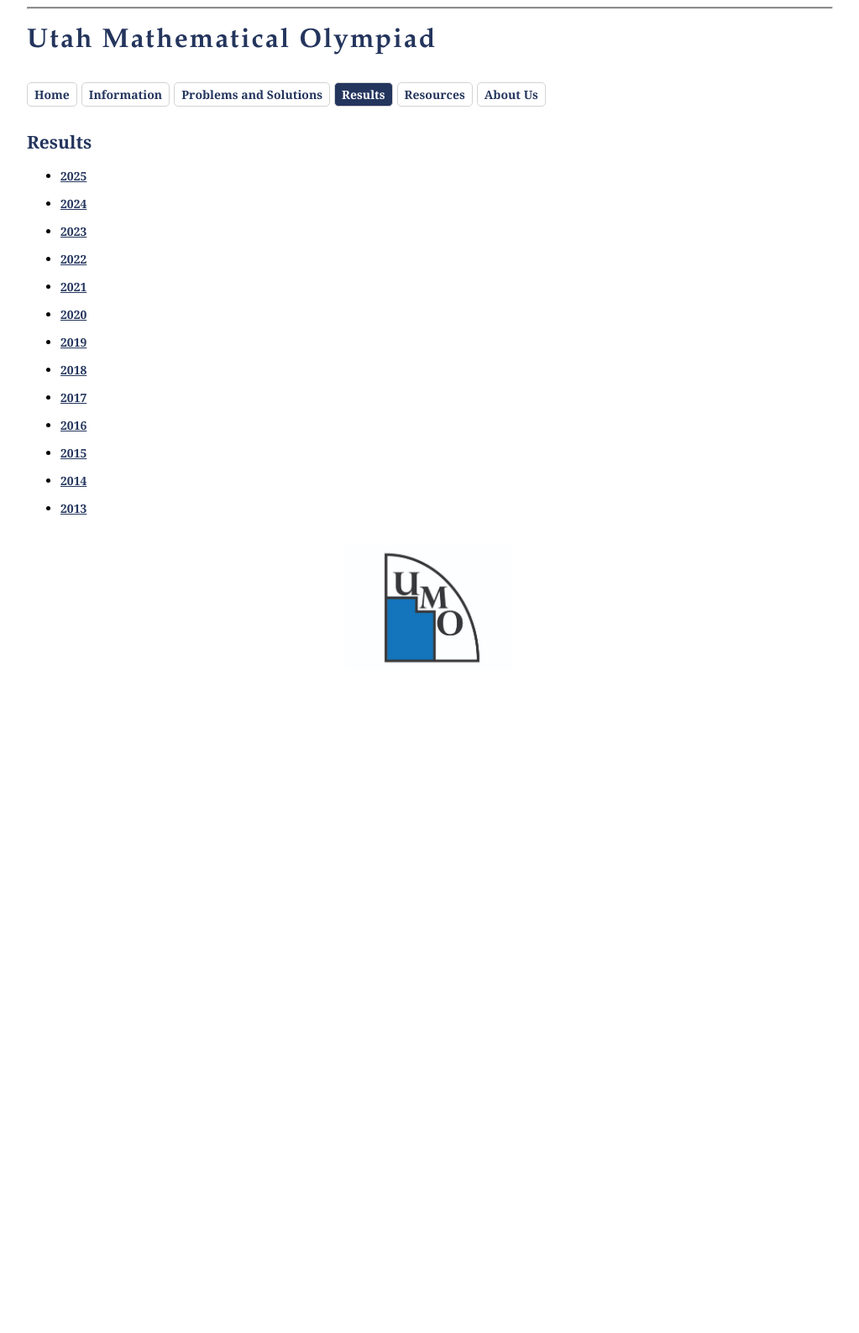
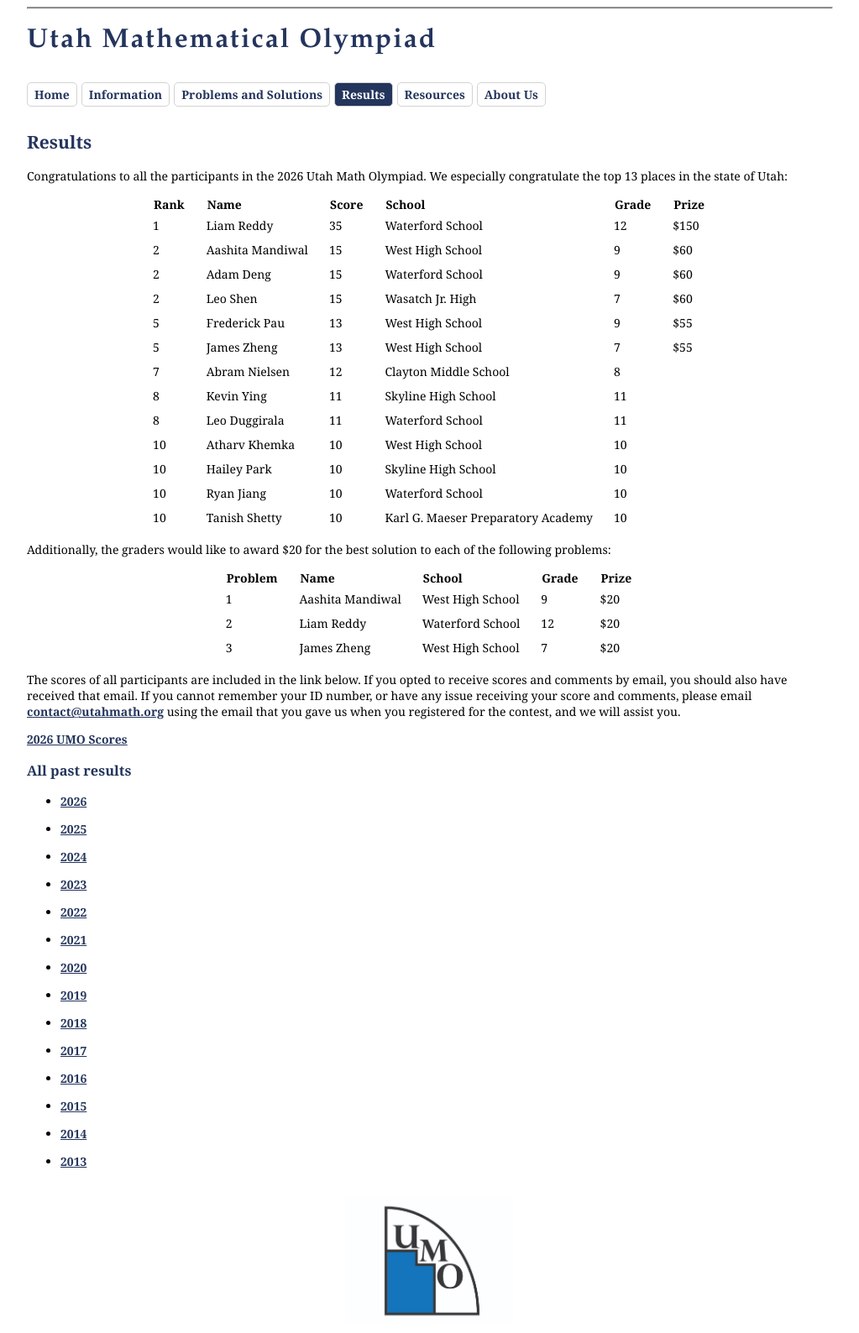
Before and after one commit to hbgolze/hbgolze.github.io, a Jekyll site: the page built from results/index.md, in a window 1280 px wide. Shown: the whole page at 84% size, without its empty margins (26-1049 px from the left). Built offline with Jekyll 4.4.1, drawn with Linux system fonts in a browser that asks for light colours; before the commit the page ends 900 px from its top, so only the background shows below that.

Commit message:
:ship: 2026 contest and results

```diff
--- a/_data/years.yml
+++ b/_data/years.yml
@@ -1,3 +1,5 @@
+- year: 2026
+  date: April 11
 - year: 2025
   date: April 5
 - year: 2024
--- /dev/null
+++ b/results/2026.md
@@ -0,0 +1,35 @@
+---
+title: 2026 Results
+layout: resultpage
+description: 2026 UMO Results
+---
+
+Congratulations to all the participants in the 2026 Utah Math Olympiad. We especially congratulate the top 13 places in the state of Utah:
+
+| Rank | Name | Score | School | Grade | Prize |
+| --- | --- | --- | --- | --- | --- |
+| 1 | Liam Reddy | 35 | Waterford School | 12 | $150
+| 2 | Aashita Mandiwal | 15 | West High School | 9 | $60
+| 2 | Adam Deng | 15 | Waterford School | 9 | $60
+| 2 | Leo Shen | 15 | Wasatch Jr. High | 7 | $60
+| 5 | Frederick Pau | 13 | West High School | 9 | $55
+| 5 | James Zheng | 13 | West High School | 7 | $55
+| 7 | Abram Nielsen | 12 | Clayton Middle School | 8 |
+| 8 | Kevin Ying | 11 | Skyline High School | 11 |
+| 8 | Leo Duggirala | 11 | Waterford School | 11 |
+| 10 | Atharv Khemka | 10 | West High School | 10 |
+| 10 | Hailey Park | 10 | Skyline High School | 10 |
+| 10 | Ryan Jiang | 10 | Waterford School | 10 |
+| 10 | Tanish Shetty | 10 | Karl G. Maeser Preparatory Academy | 10 |
+
+Additionally, the graders would like to award $20 for the best solution to each of the following problems:
+
+| Problem | Name | School | Grade | Prize |
+| --- | --- | --- | --- | --- |
+| 1 | Aashita Mandiwal | West High School | 9 | $20 |
+| 2 | Liam Reddy | Waterford School | 12 | $20 |
+| 3 | James Zheng | West High School | 7 | $20 |
+
+The scores of all participants are included in the link below. If you opted to receive scores and comments by email, you should also have received that email. If you cannot remember your ID number, or have any issue receiving your score and comments, please email [{{site.author_email}}](mailto:{{site.author_email}}) using the email that you gave us when you registered for the contest, and we will assist you.
+
+[2026 UMO Scores](/doc/2026UMOscores.pdf)
--- a/results/index.md
+++ b/results/index.md
@@ -4,9 +4,11 @@ layout: page
 description: Results
 ---
 
-<!-- ### [Most recent results]({{ site.data.years[0].year }})
+{% include_relative 2026.md %}
 
-### All past results -->
+<!-- ### [Most recent results]({{ site.data.years[0].year }}) -->
+
+### All past results
 
 <!-- Display results from final year back to initial year -->
 
```
Also changed, not shown: index.md (+7 -10 lines), 3 other files.
